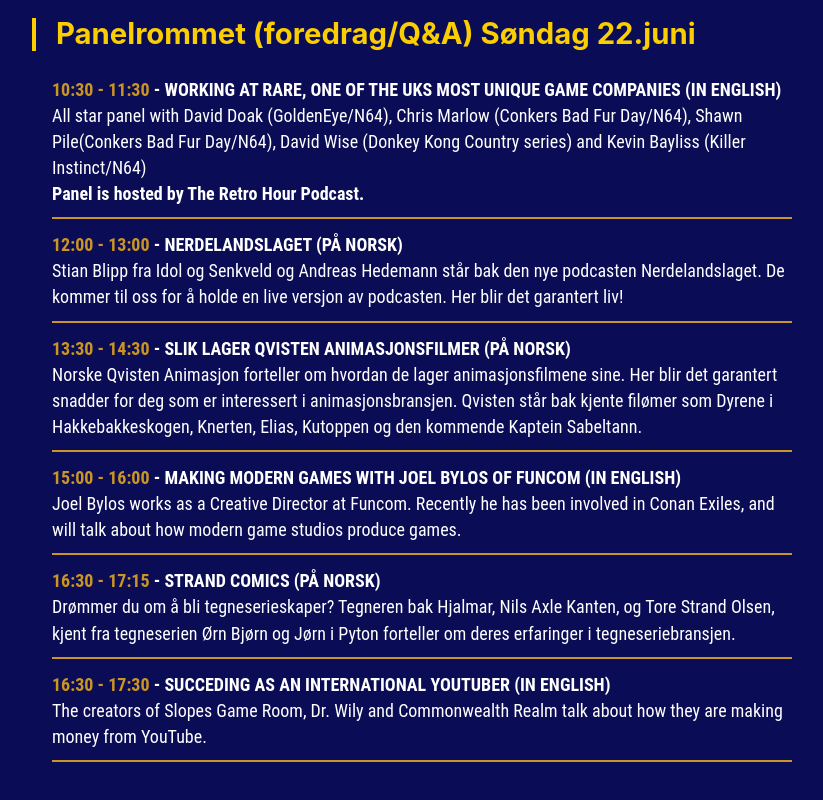
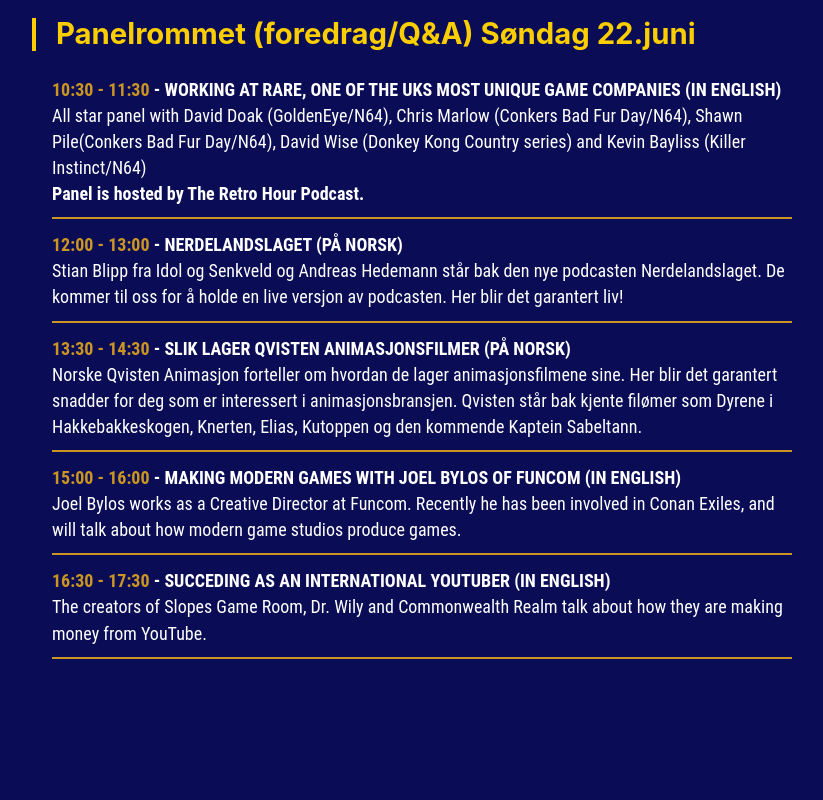
Before and after one commit to retrojorgen/rsm-next, a Gatsby site: page /schedule in a window 1280 px wide. Shown: the part 1271-2071 px from the top of the page, without its empty margins (218-1041 px from the left). After the commit the page ends 1980 px from the top, so only its background shows below. Built offline with nearby package versions, Linux system fonts and the light colour scheme; Gatsby itself is replaced by a stand-in of ours.

Commit message:
tegneserie søndag

```diff
--- a/src/pages/schedule.js
+++ b/src/pages/schedule.js
@@ -233,17 +233,6 @@
           </li>
           <li>
             <div className="title">
-              <time>16:30 - 17:15</time> - Strand Comics (På norsk)
-            </div>
-            <div className="description">
-              Drømmer du om å bli tegneserieskaper? Tegneren bak Hjalmar, Nils
-              Axle Kanten, og Tore Strand Olsen, kjent fra tegneserien Ørn Bjørn
-              og Jørn i Pyton forteller om deres erfaringer i
-              tegneseriebransjen.
-            </div>
-          </li>
-          <li>
-            <div className="title">
               <time>16:30 - 17:30</time> - Succeding as an international
               youtuber (In English)
             </div>
```
